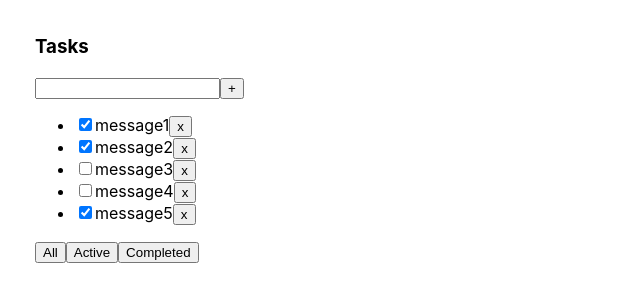
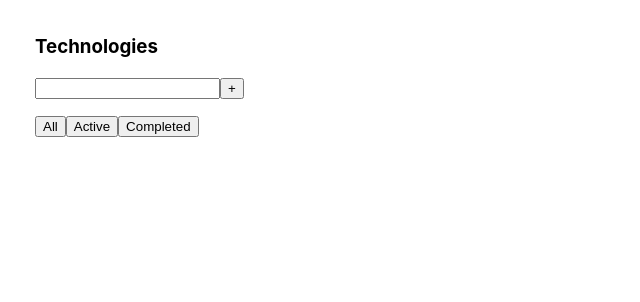
Before and after one commit to DmitryShastel/Native_JS_2.0_old, a React (Create React App) app in the folder Folder_1/native_js_2.0/: page / in a window 1280 px wide. Shown: the top 302 px of the page, without its empty margins (0-640 px from the left). Built offline with nearby package versions, Linux system fonts and the light colour scheme.

Commit message:
The component ToDolist is created

```diff
--- a/Folder_1/native_js_2.0/src/App.tsx
+++ b/Folder_1/native_js_2.0/src/App.tsx
@@ -1,12 +1,9 @@
 import React, {useState} from 'react';
-import {FullInput, TaskType} from "./Native_JS_2.0/Native_JS_Monday/Fullinput";
+import {ToDoList} from "./Native_JS_2.0/Native_JS_Monday/Fullinput";
 
 
-export type FilterType = 'all' | 'completed' | 'active';
-
 function App() {
-    let [filter, setFilter] = useState<FilterType>('all')
-    let [tasks, setTasks] = useState<Array<TaskType>>([
+    let [tasks, setTasks] = useState([
         {id: 1, title: 'message1', isDone: true},
         {id: 2, title: 'message2', isDone: true},
         {id: 3, title: 'message3', isDone: false},
@@ -16,39 +13,12 @@ function App() {
     ])
 
 
-    let removeTask = (id: number) => {
-        let removedTask = tasks.filter(t => t.id !== id)
-        setTasks(removedTask)
-    }
-
-    let taskForTodolist = tasks;
-    if (filter === 'active') {
-         taskForTodolist = tasks.filter(t => t.isDone === false)
-    }
-    if (filter === 'completed') {
-         taskForTodolist = tasks.filter(t => t.isDone === true)
-    }
-
-    let filteredTasks = (value: FilterType) => {
-        setFilter(value)
-    }
-
-
-
     return (
         <div className="App">
             <div className='block'>
-                <FullInput
-                    tasks={taskForTodolist}
-                    title='Tasks'
-                    removeTask={removeTask}
-                    filteredTasks={filteredTasks}
-                />
+                <ToDoList title='Technologies' tasks={tasks}/>
             </div>
 
-
-            {/*<UseStateComponent1/>*/}
-            {/*<UseStateComponent2/>*/}
         </div>
     )
 }
--- a/Folder_1/native_js_2.0/src/Native_JS_2.0/Native_JS_Monday/Fullinput.tsx
+++ b/Folder_1/native_js_2.0/src/Native_JS_2.0/Native_JS_Monday/Fullinput.tsx
@@ -1,22 +1,19 @@
 import React from "react"
-import {FilterType} from "../../App";
 
 
- export type TaskType = {
+type TaskType = {
     id: number
     title: string
     isDone: boolean
 }
 
-type FullInputType = {
+type ToDoListType = {
     title: string
     tasks: Array<TaskType>
-    removeTask: (id: number) => void
-    filteredTasks: (value: FilterType) => void
 }
 
 
-export const FullInput = (props: FullInputType) => {
+export const ToDoList = (props: ToDoListType) => {
 
 
     return (
@@ -27,21 +24,14 @@ export const FullInput = (props: FullInputType) => {
                 <button>+</button>
                 <ul>
                     {
-                        props.tasks.map((t) => {
-                            return <li key={t.id}>
-                                <input type='checkbox' checked={t.isDone}/>
-                                <span>{t.title}</span>
-                                <button onClick={() => {
-                                    props.removeTask(t.id)}}>x
-                                </button>
-                            </li>
-                        })
+
+
                     }
                 </ul>
                 <div>
-                    <button onClick={()=> {props.filteredTasks('all')}}>All</button>
-                    <button onClick={()=> {props.filteredTasks('active')}}>Active</button>
-                    <button onClick={()=> {props.filteredTasks('completed')}}>Completed</button>
+                    <button>All</button>
+                    <button>Active</button>
+                    <button>Completed</button>
                 </div>
             </div>
 
```
